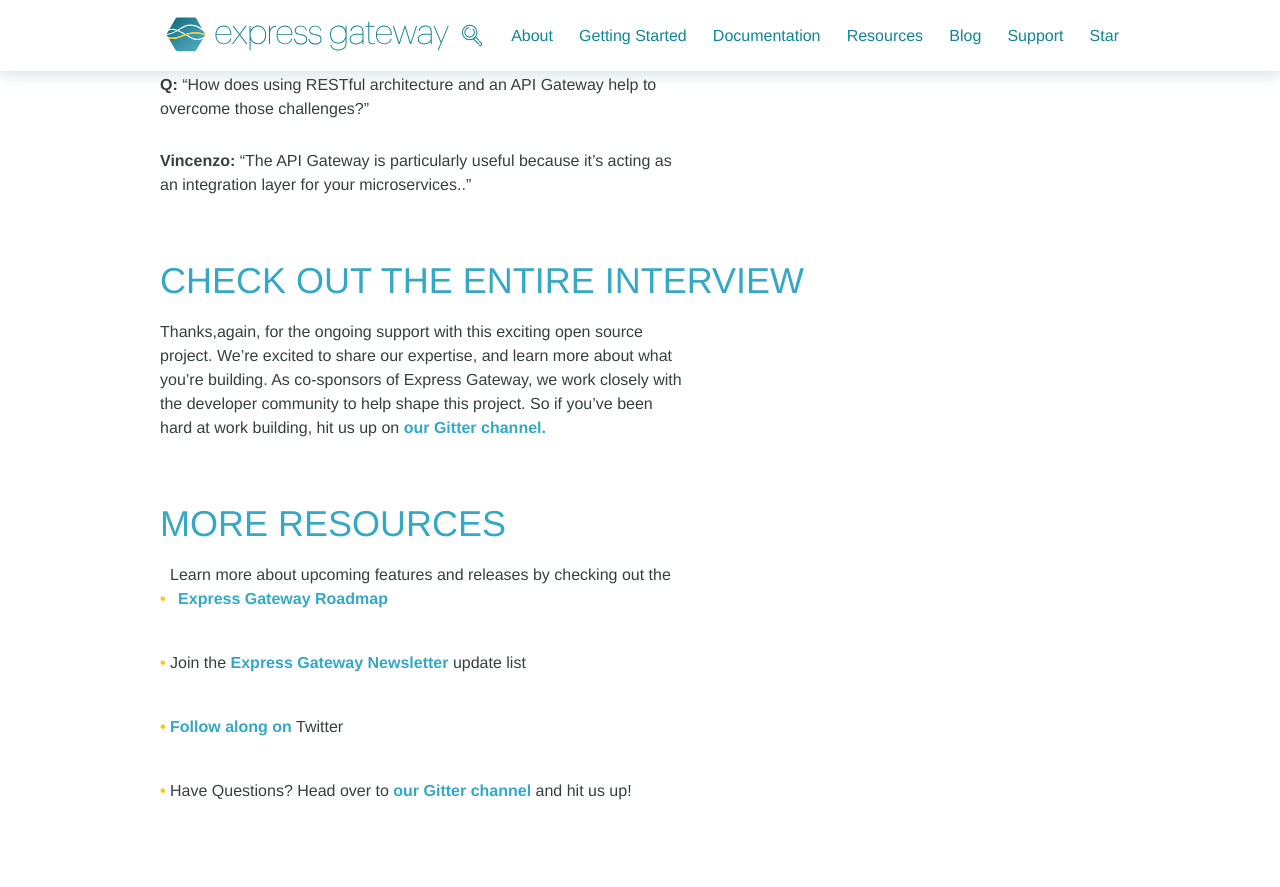
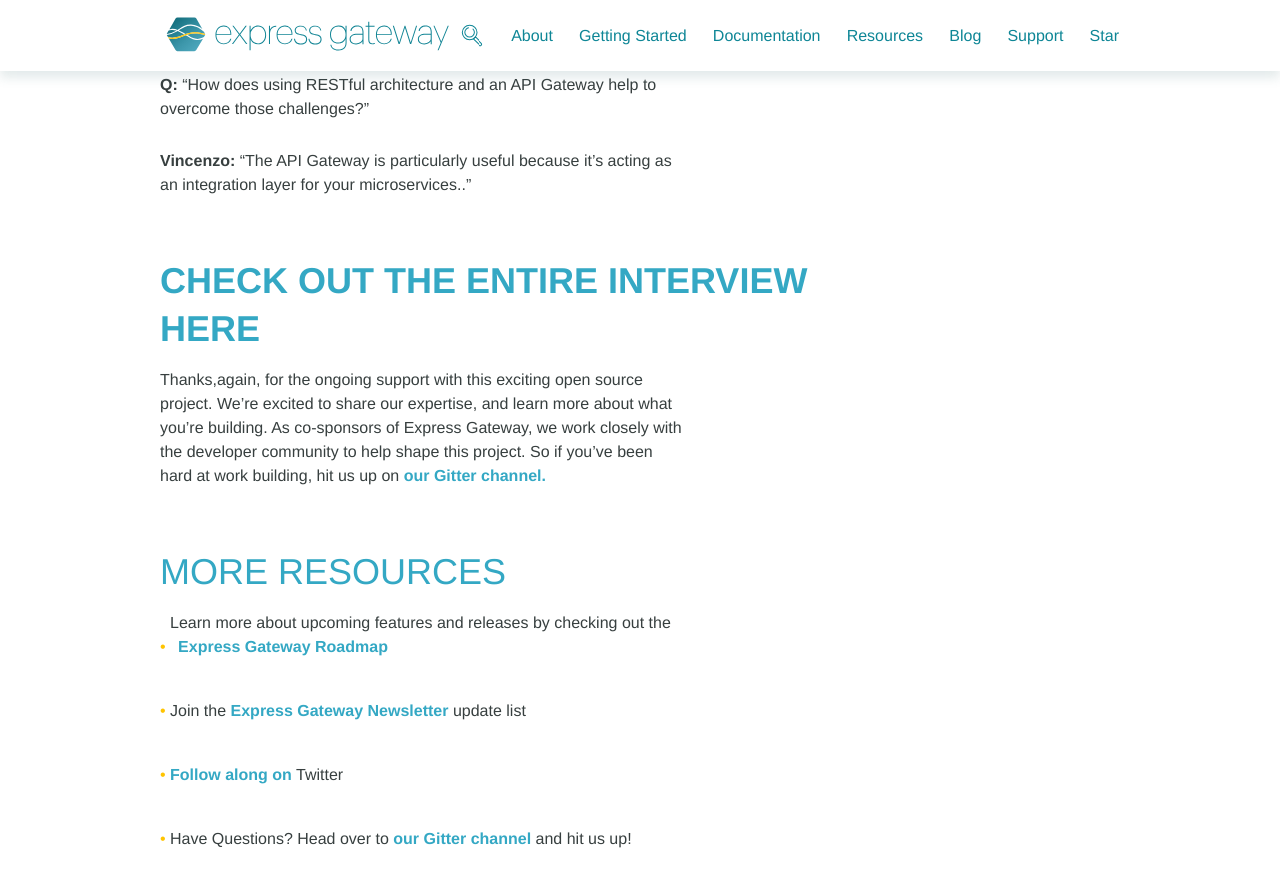
Before and after one commit to ExpressGateway/express-gateway.io, a Jekyll site: the page built from _posts/2018-03-28-interview-vincenzo-chianese-at-oracle-cloud-chicago.markdown, in a window 1280 px wide and 900 px high, scrolled down 1140 px. Shown: the top 887 px of the window. Built offline with Jekyll 4.4.1, drawn with Linux system fonts in a browser that asks for light colours; nearby versions of some CDN libraries; some web fonts are replaced; comment, search, counter and statistics services are not loaded.

Commit message:
Updated Interview Vincenzo Chianese At Oracle Cloud Chicago

```diff
--- a/_posts/2018-03-28-interview-vincenzo-chianese-at-oracle-cloud-chicago.markdown
+++ b/_posts/2018-03-28-interview-vincenzo-chianese-at-oracle-cloud-chicago.markdown
@@ -32,7 +32,7 @@
 
 **Vincenzo:** "The API Gateway is particularly useful because it's acting as an integration layer for your microservices.."
 
-## [Check out the entire interview](https://www.pscp.tv/OracleDevs/1MnxneykAXYJO)
+## [**Check Out The Entire Interview Here**](https://www.pscp.tv/OracleDevs/1MnxneykAXYJO)
 
 
 
```
